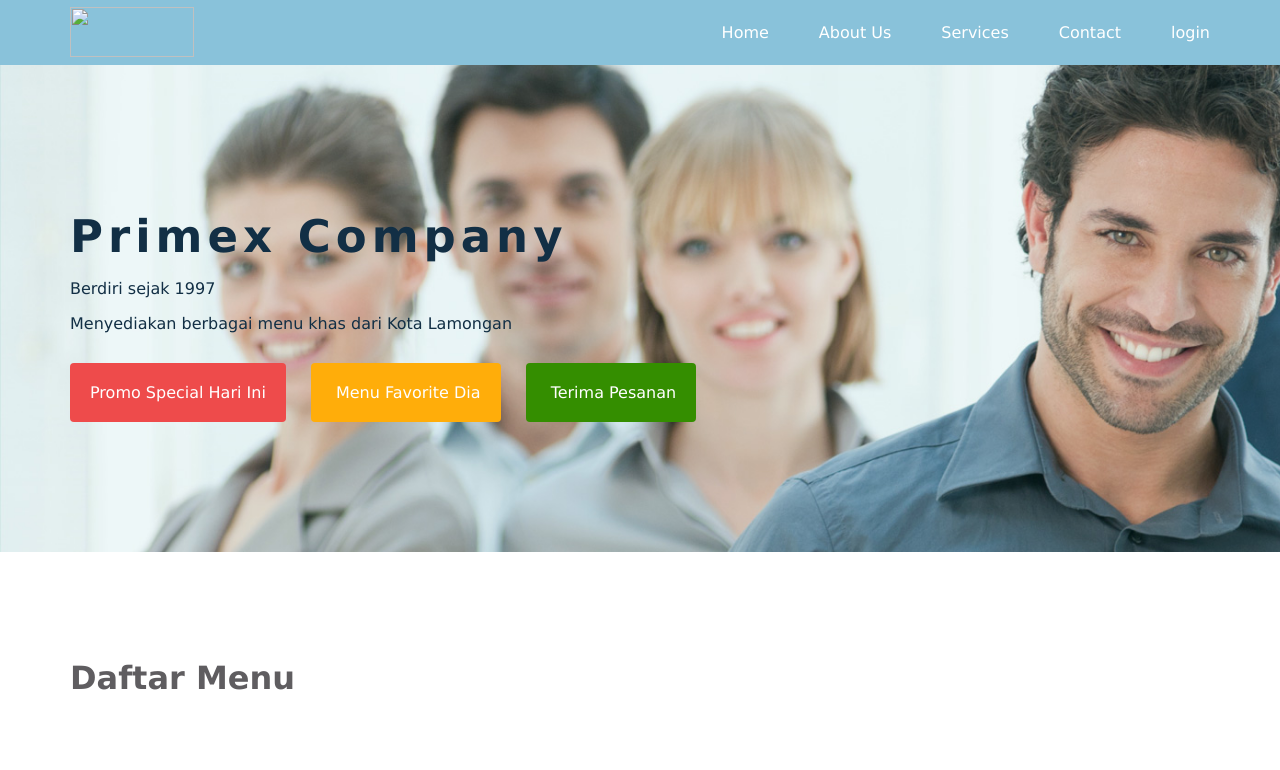
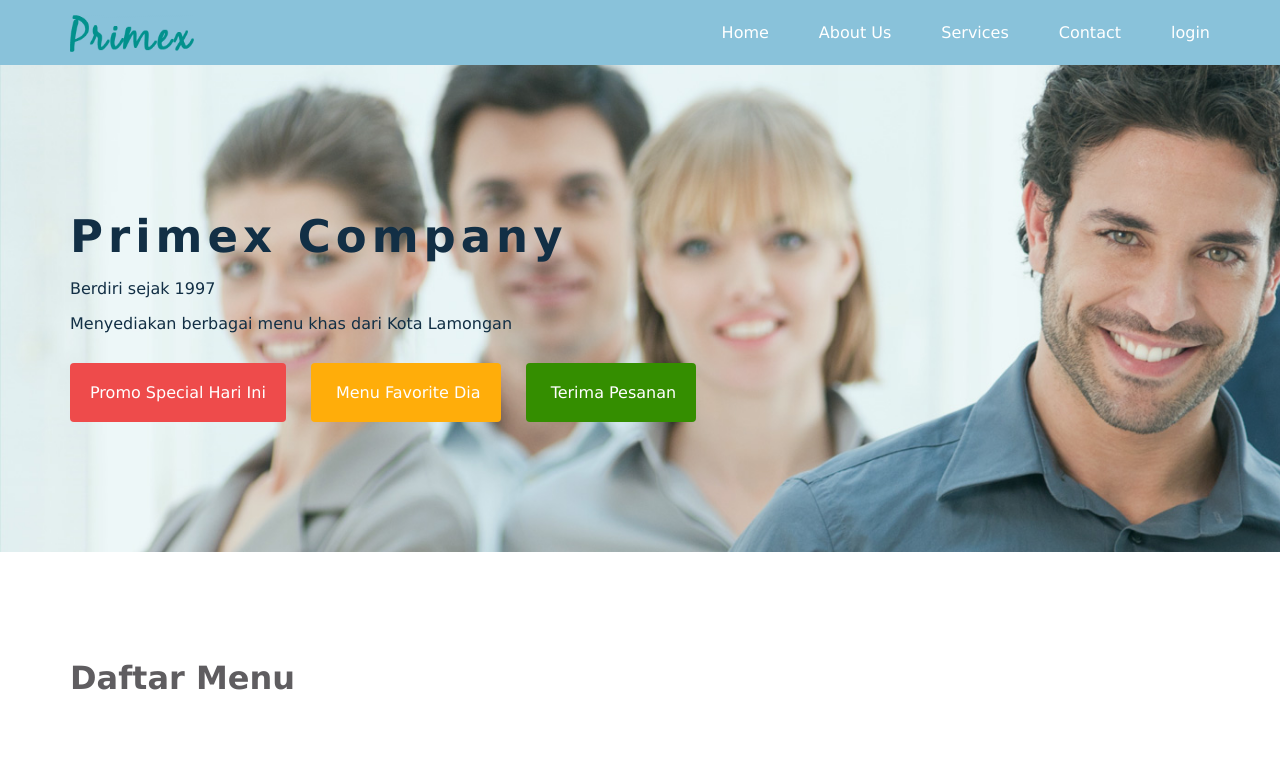
Before and after one commit to aryawardhna/web-css-html, a plain HTML site: page index.html in a window 1280 px wide. Shown: the top 770 px of the page. Drawn offline with Linux system fonts and the light colour scheme; files that its build step writes are made by us from their sources; grey boxes are pictures that could not be loaded; some icons are missing; files whose address does not match are found by name.

Commit message:
Perubahan Struktur Folder

```diff
--- a/index.html
+++ b/index.html
@@ -6,14 +6,14 @@
     <title>Primex Company P</title>
     <link rel="icon" href="images/favicon.ico" type="image/x-icon">
     <link rel="stylesheet" href="https://maxcdn.bootstrapcdn.com/font-awesome/4.5.0/css/font-awesome.min.css">
-    <link rel="stylesheet" href="stylesheet.css">
-    <link rel="stylesheet" href="responsive.css">
+    <link rel="stylesheet" href="assets/stylesheet.css">
+    <link rel="stylesheet" href="assets/responsive.css">
   </head>
   <body>
     <header>
       <div class="container">
         <div class="header-left">
-          <img class="logo" src="images/logo.png">
+          <img class="logo" src="assets/images/logo.png">
         </div>
         <!-- Add a menu icon here -->
         <div class="header-left">
@@ -95,7 +95,7 @@
     </div>
     <footer>
       <div class="container">
-        <img src="images/logo.png">
+        <img src="assets/images/logo.png">
         <p>Primex Company</p>
       </div>
     </footer>
```
